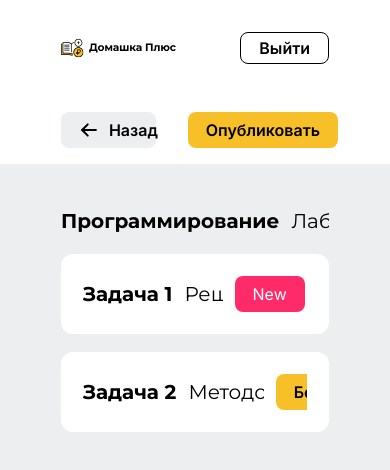
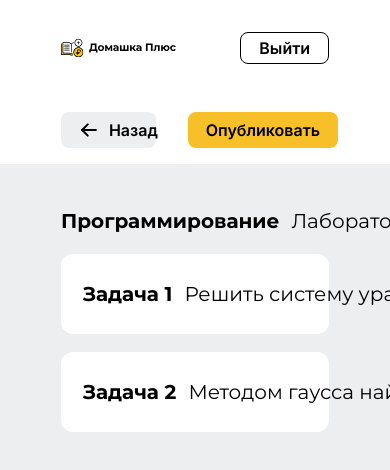
Before and after one commit to edgre/HomeWork, a React (Vite) app in the folder frontend/app/: page /category/programming in a window 390 px wide. Shown: the top 470 px of the page. Built offline with nearby package versions, Linux system fonts and the light colour scheme; no server answers.

Commit message:
Фикс прошлого

```diff
--- a/frontend/app/src/assets/styles/grid.css
+++ b/frontend/app/src/assets/styles/grid.css
@@ -111,14 +111,15 @@
 .taskText {
   display: flex;
   align-items: center;
-  max-width: 100%; /* Не будет превышать ширину родителя */
   white-space: nowrap;
-  overflow: hidden;
   text-overflow: ellipsis;
+  white-space: nowrap;
   background: none;
   margin: 0;
   gap: 12px;
   height: auto;
+  width: auto;
+  /* overflow: hidden; */
   cursor: default;
 }
 
--- a/frontend/app/src/assets/styles/text.css
+++ b/frontend/app/src/assets/styles/text.css
@@ -56,6 +56,7 @@ h2.truncated-text {
   max-width: 300px;
   white-space: normal;
   word-break: break-word;
+  width: max-content;
 }
 
 /* Анимация появления */
--- a/frontend/app/src/components/ui/hwPanel.jsx
+++ b/frontend/app/src/components/ui/hwPanel.jsx
@@ -4,7 +4,7 @@ import "../../assets/styles/headers.css";
 import "../../assets/styles/grid.css";
 import "../../assets/styles/text.css";
 
-const HomeWorkPanel = ({ number, taskText, tag = null }) => {
+const HomeWorkPanel = ({ number, taskText, tag }) => {
   return (
     <div className="hwPanel">
       <div className="taskText">
@@ -12,7 +12,7 @@ const HomeWorkPanel = ({ number, taskText, tag = null }) => {
 
         <TooltipText text={taskText} maxLength={50} as="h2" />
       </div>
-      <div className="taskText">
+      <div style={{ display: "flex", gap: "12px", allignItems: "center" }}>
         {tag && <div className="taskTag">{tag}</div>}
         <Link to="/home">
           <button className="button">Бесплатно</button>
--- a/frontend/app/src/components/ui/tooltipText.jsx
+++ b/frontend/app/src/components/ui/tooltipText.jsx
@@ -1,4 +1,4 @@
-import React, { useState } from "react";
+import React, { useState, useRef, useEffect } from "react";
 import "../../assets/styles/text.css";
 
 const TooltipText = ({ text, maxLength, as: Tag = "span" }) => {
@@ -7,6 +7,18 @@ const TooltipText = ({ text, maxLength, as: Tag = "span" }) => {
 
   const truncatedText =
     text.length > maxLength ? `${text.substring(0, maxLength)}...` : text;
+
+  const tooltipRef = useRef(null);
+
+  useEffect(() => {
+    if (isVisible && tooltipRef.current) {
+      const rect = tooltipRef.current.getBoundingClientRect();
+      if (rect.right > window.innerWidth) {
+        tooltipRef.current.style.left = "auto";
+        tooltipRef.current.style.right = "0";
+      }
+    }
+  }, [isVisible]);
 
   return (
     <Tag // Используем переданный тег (по умолчанию 'span')
```
